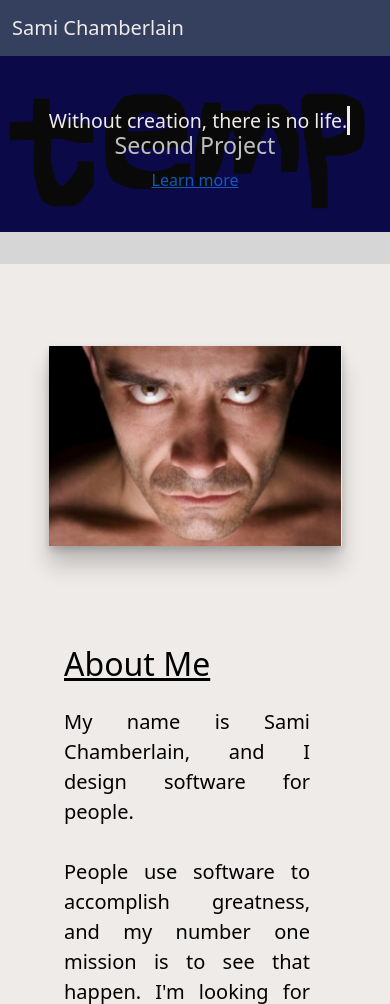
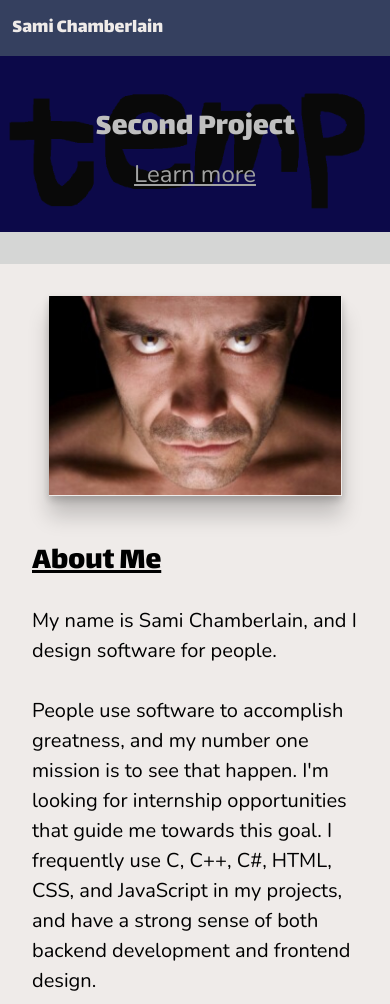
Before and after one commit to scc8371/scc8371.github.io, a plain HTML site: page index.html in a window 390 px wide. Shown: the top 1004 px of the page. Drawn offline with nearby package versions, Linux system fonts and the light colour scheme.

Commit message:
more styles added

```diff
--- a/index.html
+++ b/index.html
@@ -12,8 +12,12 @@
     <link rel="stylesheet" href="styles/e_styles.css">
     <link rel="stylesheet" href="styles/i_styles.css">
 
+    <link rel="preconnect" href="https://fonts.googleapis.com">
+    <link rel="preconnect" href="https://fonts.gstatic.com" crossorigin>
+    <link href="https://fonts.googleapis.com/css2?family=Lalezar&family=Nunito:wght@400;700&family=Press+Start+2P&display=swap" rel="stylesheet">
+
     <link rel="icon" type="image/png" href="favicon-32x32.png" sizes="32x32" />
-  <link rel="icon" type="image/png" href="favicon-16x16.png" sizes="16x16" />
+    <link rel="icon" type="image/png" href="favicon-16x16.png" sizes="16x16" />
 
 
     <script src="https://code.jquery.com/jquery-3.2.1.slim.min.js" integrity="sha384-KJ3o2DKtIkvYIK3UENzmM7KCkRr/rE9/Qpg6aAZGJwFDMVNA/GpGFF93hXpG5KkN" crossorigin="anonymous"></script>
@@ -27,7 +31,7 @@
     <header class="sticky-top">
         <nav class="navbar sticky-top navbar-custom">
             <div class="container-fluid">
-                <a class="navbar-brand" href="">Sami Chamberlain</a>
+                <a class="navbar-brand">Sami Chamberlain</a>
               </div>
           </nav>
     </header>
@@ -64,7 +68,6 @@
           </div>
         </div>
     </div>
-
 
         <section id="about">
             <h2>About Me</h2>
--- a/styles/c_styles.css
+++ b/styles/c_styles.css
@@ -21,8 +21,15 @@
     background-color: #35405F;
 }
 
+.navbar-brand:hover{
+    color: #EFEBE9;
+}
 .container-fluid a{
     color: #EFEBE9;
+}
+
+.navbar-brand{
+    font-family: 'Lalezar', cursive;
 }
 
 .carousel.carousel-fade .carousel-item {
@@ -99,19 +106,20 @@
     position: absolute;
     z-index: 99;
     height: 10vh;
-    left: 12.5vw;
+    left: 6vw;
     top: 20vw;
     display: grid;
     place-items: center;
   }
 
   .cool-text {
-    width: 27ch;
+    width: 35ch;
+    font-family: 'Press Start 2P', cursive;
     animation: typing 3s steps(50), blink .5s step-end infinite alternate;
     white-space: nowrap;
     overflow: hidden;
     border-right: 3px solid;
-    font-size: 5vw;
+    font-size: 2.5vw;
     color: #EFEBE9
   }
 
--- a/styles/e_styles.css
+++ b/styles/e_styles.css
@@ -2,6 +2,24 @@ body{
     display: flex;
     flex-direction: column;
     gap: 0px 0px;
+}
+
+p, a{
+    font-family: 'Nunito', sans-serif;
+}
+
+h1, h2, h3, h5{
+    font-size: 2rem;
+    font-family: 'Lalezar', cursive;
+}
+
+a{
+    color: #d5d6d5;
+    font-size: 1.5rem;
+}
+
+a:hover{
+    color: white;
 }
 
 body{
@@ -33,4 +51,5 @@ i{
     color: black;
     transition: color 0.2s ease-out;
     transition: text-shadow 0.2s ease-out;
+    padding-bottom: 2rem;
 }
--- a/styles/i_styles.css
+++ b/styles/i_styles.css
@@ -28,7 +28,7 @@
 @media (max-width: 950px) {
     #about{
         grid-template-columns: 1fr;
-        grid-template-rows: 0.5fr 0.1fr 1fr;
+        grid-template-rows: 0.5fr 0.1fr 0.5fr;
         grid-template-areas:
             "image"
             "header"
@@ -48,6 +48,20 @@
 
     #about h2{
         margin-top: 2rem;
+    }
+    .mission-text{
+        visibility: hidden;
+    }
+
+    #about p{
+        padding: 0rem !important;
+        padding-left: 2rem !important;
+        padding-right: 2rem !important;
+        margin-bottom: 1rem;
+    }
+
+    #about h2{
+        padding-left: 2rem !important
     }
 
 
@@ -76,7 +90,7 @@
     padding-left: 4rem;
     font-size: 1.25rem;
     padding-right: 5rem;
-    text-align: justify;
+    text-align: left;
     grid-area: desc;
 }
 
```
